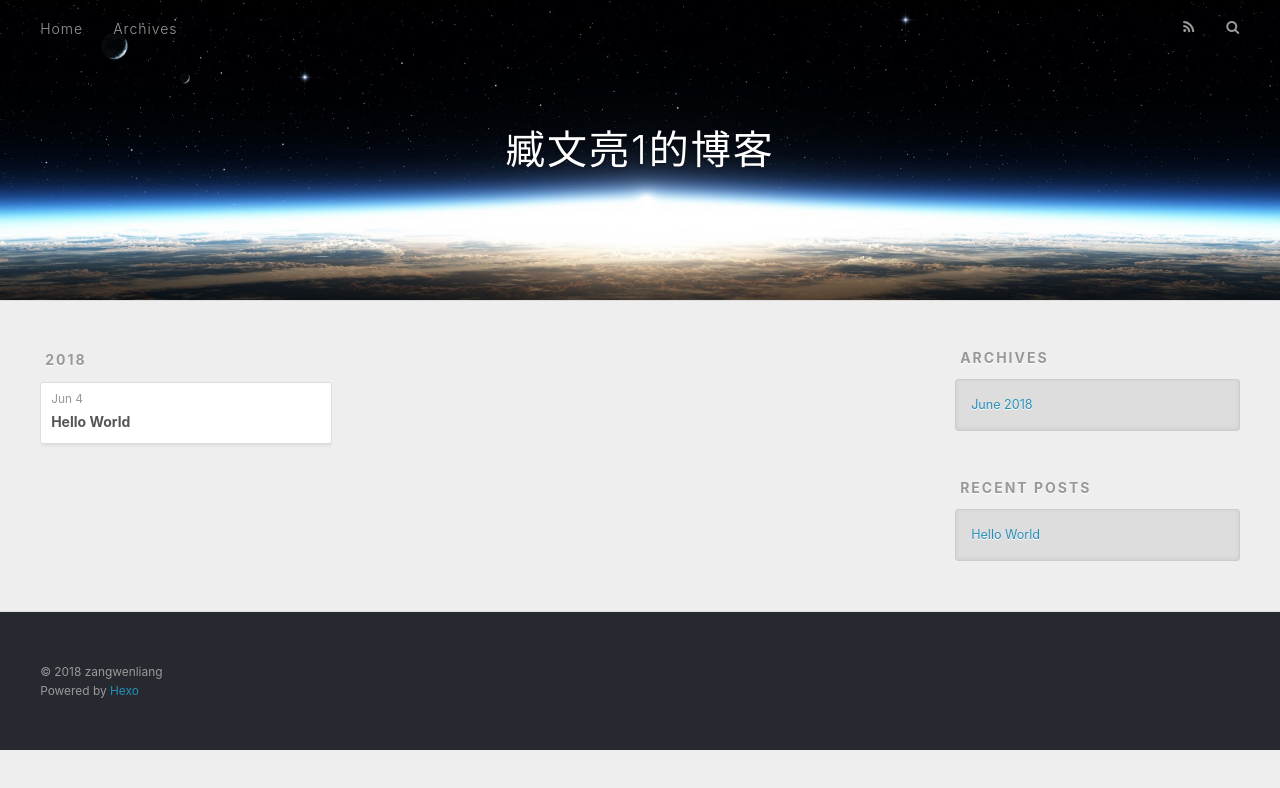
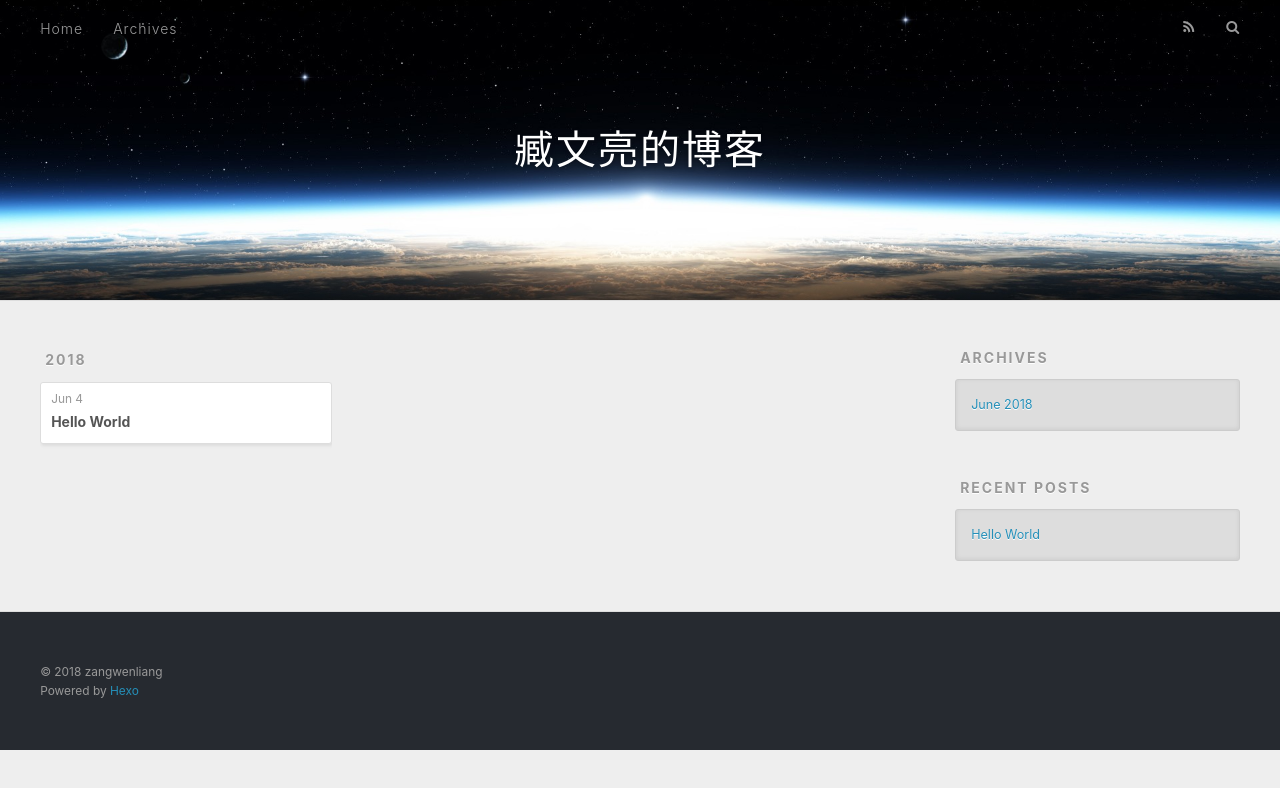
Before and after one commit to Zang960805/Zang960805.github.io, a plain HTML site: page archives/2018/06/index.html in a window 1280 px wide. Drawn offline with nearby package versions, Linux system fonts and the light colour scheme.

Commit message:
Site updated: 2018-06-04 16:48:10

```diff
--- a/archives/2018/06/index.html
+++ b/archives/2018/06/index.html
@@ -5,17 +5,17 @@
 
 
 
-  <title>Archives: 2018/6 | 臧文亮1的博客</title>
+  <title>Archives: 2018/6 | 臧文亮的博客</title>
   <meta name="viewport" content="width=device-width, initial-scale=1, maximum-scale=1">
   <meta property="og:type" content="website">
-<meta property="og:title" content="臧文亮1的博客">
+<meta property="og:title" content="臧文亮的博客">
 <meta property="og:url" content="http://yoursite.com/archives/2018/06/index.html">
-<meta property="og:site_name" content="臧文亮1的博客">
+<meta property="og:site_name" content="臧文亮的博客">
 <meta property="og:locale" content="default">
 <meta name="twitter:card" content="summary">
-<meta name="twitter:title" content="臧文亮1的博客">
+<meta name="twitter:title" content="臧文亮的博客">
 
-    <link rel="alternate" href="/atom.xml" title="臧文亮1的博客" type="application/atom+xml">
+    <link rel="alternate" href="/atom.xml" title="臧文亮的博客" type="application/atom+xml">
 
 
     <link rel="icon" href="/favicon.png">
@@ -34,7 +34,7 @@
   <div id="header-outer" class="outer">
     <div id="header-title" class="inner">
       <h1 id="logo-wrap">
-        <a href="/" id="logo">臧文亮1的博客</a>
+        <a href="/" id="logo">臧文亮的博客</a>
       </h1>
 
     </div>
```
Also changed, not shown: 2018/06/04/hello-world/index.html (+4 -4 lines), archives/2018/index.html (+6 -6 lines), archives/index.html (+6 -6 lines), index.html (+6 -6 lines).
